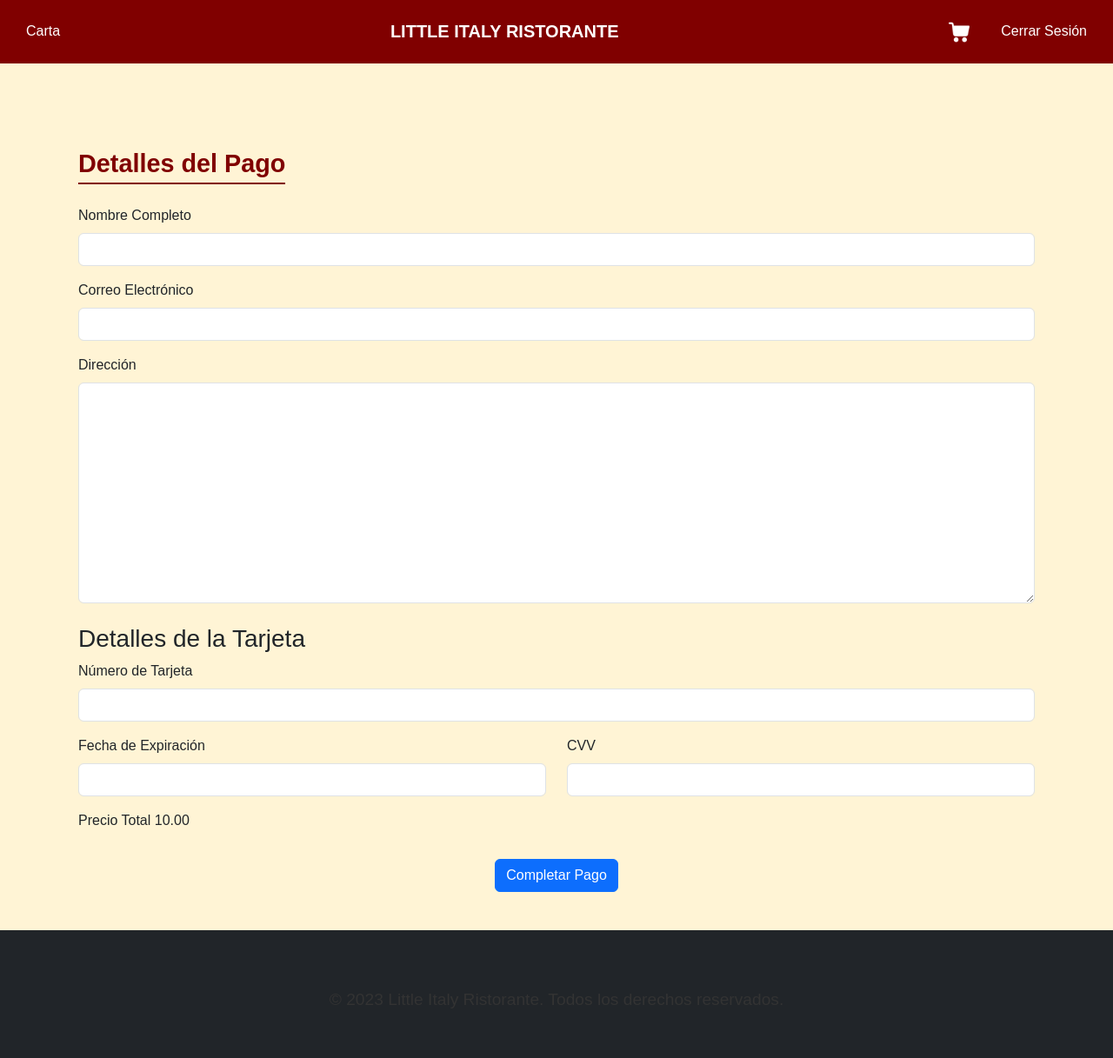
After one commit to lmiel/Little-Italy, a Django app: page /checkout/ in a window 1280 px wide. The commit adds this page. Shown: the whole page at 87% size. Run offline with Django 5.2, Linux system fonts and the light colour scheme; a user stored in the database is signed in; tables that the repository leaves empty hold one stand-in row (values such as "Sample post").

Commit message:
Checkout almost working

```diff
--- /dev/null
+++ b/little_italy/orders/forms.py
@@ -0,0 +1,23 @@
+from django import forms
+
+
+class CheckoutForm(forms.Form):
+    name = forms.CharField(
+        max_length=100, widget=forms.TextInput(attrs={"class": "form-control"})
+    )
+    email = forms.EmailField(widget=forms.EmailInput(attrs={"class": "form-control"}))
+    address = forms.CharField(widget=forms.Textarea(attrs={"class": "form-control"}))
+    card_number = forms.CharField(
+        max_length=16, widget=forms.TextInput(attrs={"class": "form-control"})
+    )
+    expiry_date = forms.CharField(
+        max_length=5, widget=forms.TextInput(attrs={"class": "form-control"})
+    )
+    cvv = forms.CharField(
+        max_length=3, widget=forms.TextInput(attrs={"class": "form-control"})
+    )
+    total_price = forms.DecimalField(
+        max_digits=10,
+        decimal_places=2,
+        widget=forms.NumberInput(attrs={"class": "form-control"}),
+    )
--- a/little_italy/orders/models.py
+++ b/little_italy/orders/models.py
@@ -10,7 +10,7 @@ class Item(models.Model):
     size = models.CharField(max_length=100, null=True)
     price = models.DecimalField(max_digits=5, decimal_places=2, null=True)
     description = models.TextField(null=True)
-    image = models.ImageField(upload_to="images/")
+    image = models.URLField(max_length=200, null=True, blank=True)
     ingredients = models.TextField(null=True, blank=True)
     nutritional_value = models.JSONField(null=True, blank=True)
 
@@ -19,12 +19,23 @@ class Item(models.Model):
 
 
 class Cart(models.Model):
-    items = models.ManyToManyField(Item)
+    user = models.ForeignKey(User, on_delete=models.CASCADE, null=True)
     total = models.DecimalField(max_digits=6, decimal_places=2, default=0.00)
-    user = models.ForeignKey(User, on_delete=models.CASCADE, null=True)
+    items = models.ManyToManyField(
+        Item, through="CartItem"
+    )  # Usamos el modelo intermedio
 
     def __str__(self):
-        return str(self.id)
+        return f"Cart {self.id} for {self.user}"
+
+
+class CartItem(models.Model):
+    cart = models.ForeignKey(Cart, on_delete=models.CASCADE)
+    item = models.ForeignKey(Item, on_delete=models.CASCADE)
+    quantity = models.PositiveIntegerField(default=1)  # Guardar la cantidad del item
+
+    def __str__(self):
+        return f"{self.quantity} of {self.item.name} in cart {self.cart.id}"
 
 
 class Order(models.Model):
--- /dev/null
+++ b/little_italy/orders/templates/orders/checkout.html
@@ -0,0 +1,61 @@
+<!-- checkout.html -->
+
+{% extends "little_italy/base.html" %}
+
+{% block content %}
+  <div class="container mt-5">
+    <h2 class="text-center mb-4">Detalles del Pago</h2>
+
+    <form method="POST">
+      {% csrf_token %}
+
+      <!-- Nombre -->
+      <div class="mb-3">
+        <label for="name" class="form-label">Nombre Completo</label>
+        {{ form.name }}
+      </div>
+
+      <!-- Correo electrónico -->
+      <div class="mb-3">
+        <label for="email" class="form-label">Correo Electrónico</label>
+        {{ form.email }}
+      </div>
+
+      <!-- Dirección -->
+      <div class="mb-3">
+        <label for="address" class="form-label">Dirección</label>
+        {{ form.address }}
+      </div>
+
+      <!-- Detalles de la tarjeta -->
+      <h3 class="mt-4">Detalles de la Tarjeta</h3>
+
+      <div class="mb-3">
+        <label for="card_number" class="form-label">Número de Tarjeta</label>
+        {{ form.card_number }}
+      </div>
+
+      <div class="row">
+        <div class="col-6 mb-3">
+          <label for="expiry_date" class="form-label">Fecha de Expiración</label>
+          {{ form.expiry_date }}
+        </div>
+        <div class="col-6 mb-3">
+          <label for="cvv" class="form-label">CVV</label>
+          {{ form.cvv }}
+        </div>
+      </div>
+
+      <!-- Precio total -->
+      <div class="mb-3">
+        <label for="total_price" class="form-label">Precio Total</label>
+        {{ total_price }}
+      </div>
+
+      <!-- Botón de pago -->
+      <div class="d-flex justify-content-center mt-4">
+        <button type="submit" class="btn btn-primary">Completar Pago</button>
+      </div>
+    </form>
+  </div>
+{% endblock %}
--- a/little_italy/orders/urls.py
+++ b/little_italy/orders/urls.py
@@ -8,4 +8,5 @@ urlpatterns = [
     path("cart/", views.cart_view, name="cart"),
     path("cart/add/<int:dish_id>/", views.add_to_cart, name="add_to_cart"),
     path("cart/remove/<int:dish_id>/", views.remove_from_cart, name="remove_from_cart"),
+    path("checkout/", views.checkout_view, name="checkout"),
 ]
--- a/little_italy/orders/views.py
+++ b/little_italy/orders/views.py
@@ -1,13 +1,15 @@
 from django.shortcuts import render
 from .scripts.spoonacular_info import SpoonacularInfo
 from .models import Item
+from .forms import CheckoutForm
 from django.shortcuts import redirect
 from .scripts.edamam_info import EdamamInfo
 import random
 import json
-from .models import Cart
+from .models import Cart, CartItem
 from django.contrib.auth.decorators import login_required
 from django.views.decorators.csrf import csrf_exempt
+from decimal import Decimal
 
 
 def menu_view(request):
@@ -78,11 +80,14 @@ def dish_detail_view(request, dish_id):
 @csrf_exempt
 @login_required
 def add_to_cart(request, dish_id):
-    print("Adding to cart")
+    print("Adding to cart" + str(dish_id))
     item = Item.objects.get(spoonacular_id=dish_id)
     cart, created = Cart.objects.get_or_create(user=request.user)
-    cart.items.add(item)
-    cart.total += item.price
+    cart_item, created = CartItem.objects.get_or_create(cart=cart, item=item)
+    if not created:
+        cart_item.quantity += 1
+    cart_item.save()
+    cart.total += Decimal(item.price)
     cart.save()
     return redirect("menu")
 
@@ -91,19 +96,51 @@ def add_to_cart(request, dish_id):
 def remove_from_cart(request, dish_id):
     item = Item.objects.get(spoonacular_id=dish_id)
     cart = Cart.objects.get(user=request.user)
-    if item in cart.items.all():
-        cart.items.remove(item)
-        cart.total -= item.price
-        cart.save()
+    cart_item = CartItem.objects.get(cart=cart, item=item)
+    if cart_item.quantity > 1:
+        cart_item.quantity -= 1
+        cart_item.save()
+    else:
+        cart_item.delete()
+    cart.total -= Decimal(item.price)
+    cart.save()
     return redirect("cart")
 
 
 @login_required
 def cart_view(request):
     cart, created = Cart.objects.get_or_create(user=request.user)
-    cart_items = cart.items.all()
+    cart_items = CartItem.objects.filter(cart=cart)
     return render(
         request,
         "orders/cart.html",
         {"cart_items": cart_items, "total_price": cart.total},
     )
+
+
+@login_required
+def checkout_view(request):
+    cart = Cart.objects.get(user=request.user)
+    cart_items = CartItem.objects.filter(cart=cart)
+    if request.method == "POST":
+        form = CheckoutForm(request.POST)
+        if form.is_valid():
+            # Aquí puedes simular el "procesamiento" del pago
+            # Y redirigir a una página de éxito de pago
+            # En un caso real, aquí harías la lógica de pago
+
+            # Guardar la orden en la base de datos si lo deseas (aunque sea ficticia)
+            order = form.save(commit=False)
+            order.save()
+
+            # Redirigir a una página de éxito (simulada)
+            return redirect("payment_success")  # Asegúrate de crear esta vista
+
+    else:
+        form = CheckoutForm()
+
+    return render(
+        request,
+        "orders/checkout.html",
+        {"form": form, "cart_items": cart_items, "total_price": cart.total},
+    )
```
Also changed, not shown: little_italy/orders/templates/orders/cart.html (+8 -18 lines), little_italy/orders/templates/orders/dish_detail.html (+6 -4 lines), little_italy/orders/migrations/0007_alter_item_image.py (added), little_italy/orders/migrations/0008_remove_cart_items_cartitem.py (added), little_italy/orders/migrations/0009_cart_items.py (added).
